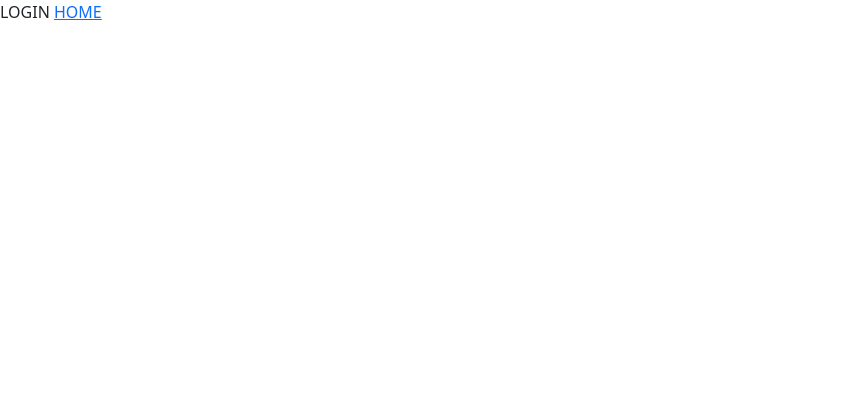
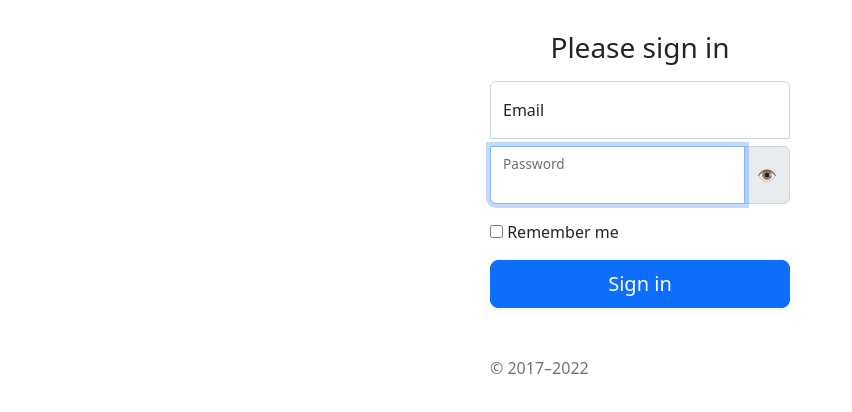
Before and after one commit to nemanja-gajicic/its-angular-1, an Angular app: page /login in a window 1280 px wide. Shown: the top 412 px of the page, without its empty margins (0-852 px from the left). Built offline with nearby package versions, Linux system fonts and the light colour scheme.

Commit message:
login validation

```diff
--- a/src/app/app-routing.module.ts
+++ b/src/app/app-routing.module.ts
@@ -7,8 +7,7 @@ const routes: Routes = [
   { path: 'login', component: LoginComponent },
   { path: 'home', component: HomeComponent },
   { path: '',   redirectTo: '/login', pathMatch: 'full' },
-  { path: '**', component: LoginComponent }
-
+  { path: '**', component: LoginComponent },
 ];
 
 @NgModule({
--- a/src/app/pages/login/login.component.html
+++ b/src/app/pages/login/login.component.html
@@ -1,2 +1,34 @@
-LOGIN
-<a routerLink="/home">HOME</a>
+<main class="form-signin w-100 m-auto mt-3">
+    <form class="needs-validation" [class.was-validated]="showErrors" #loginForm="ngForm">
+        <h1 class="h3 mb-3 fw-normal text-center">Please sign in</h1>
+        <div class="form-floating">
+            <input type="email" class="form-control" id="emailInput" name="emailInput" placeholder="Email"
+                [(ngModel)]="jsonIn.username" required>
+            <label for="emailInput">Email</label>
+        </div>
+        <div class="form-floating mt-2">
+            <div class="input-group mb-3">
+                <div class="form-floating">
+                    <input [type]="showPassword?'text':'password'"
+                        class="form-control mb-0" id="passwordInput" email autofocus name="passwordInput"
+                        placeholder="your password..." [(ngModel)]="jsonIn.password" required>
+                    <label for="passwordInput">Password</label>
+                </div>
+                <span class="input-group-text" role="button" (click)="showPassword = !showPassword">
+                    👁
+                </span>
+            </div>
+        </div>
+
+
+        <div class="checkbox mb-3">
+            <label>
+                <input type="checkbox" name="rememberMe" [(ngModel)]="jsonIn.rememberMe"> Remember me
+            </label>
+        </div>
+        <button class="w-100 btn btn-lg btn-primary" type="button" (click)="signIn()">
+            Sign in
+        </button>
+        <p class="mt-5 mb-3 text-muted">© 2017–2022</p>
+    </form>
+</main>
--- a/src/app/pages/login/login.component.ts
+++ b/src/app/pages/login/login.component.ts
@@ -1,4 +1,6 @@
-import { Component } from '@angular/core';
+import { Component, ViewChild } from '@angular/core';
+import { NgForm } from '@angular/forms';
+import { Router } from '@angular/router';
 
 @Component({
   selector: 'app-login',
@@ -6,4 +8,24 @@ import { Component } from '@angular/core';
   styleUrls: ['./login.component.scss']
 })
 export class LoginComponent {
+  jsonIn = {
+    username: '',
+    password: '',
+    rememberMe: false,
+  }
+  @ViewChild('loginForm') loginForm!: NgForm;
+  showErrors = false;
+  showPassword = false;
+
+  constructor(private router: Router) {}
+
+  signIn() {
+    if (this.loginForm.form.invalid) {
+      this.showErrors = true;
+    } else {
+      this.router.navigateByUrl('/home');
+    }
+  }
+
+
 }
--- a/src/styles.scss
+++ b/src/styles.scss
@@ -2,3 +2,25 @@
 
 /* Importing Bootstrap SCSS file. */
 @import '~bootstrap/scss/bootstrap';
+
+
+.form-signin {
+    max-width: 330px;
+    padding: 15px;
+}
+
+.form-signin .form-floating:focus-within {
+    z-index: 2;
+}
+
+.form-signin input[type="email"] {
+    margin-bottom: -1px;
+    border-bottom-right-radius: 0;
+    border-bottom-left-radius: 0;
+}
+
+.form-signin input[type="password"] {
+    margin-bottom: 10px;
+    border-top-left-radius: 0;
+    border-top-right-radius: 0;
+}
```
Also changed, not shown: src/app/app.component.html (+0 -73 lines), src/app/app.component.scss (deleted), 1 other file (tests, documents, lock files or other folders).
